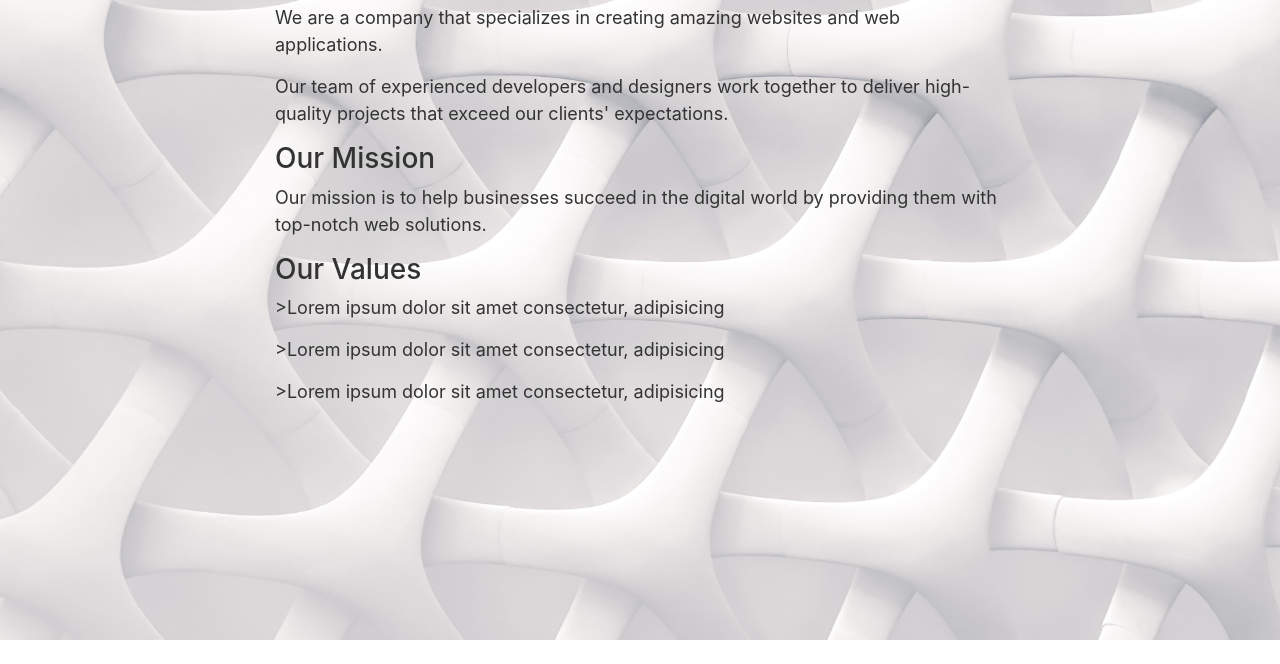
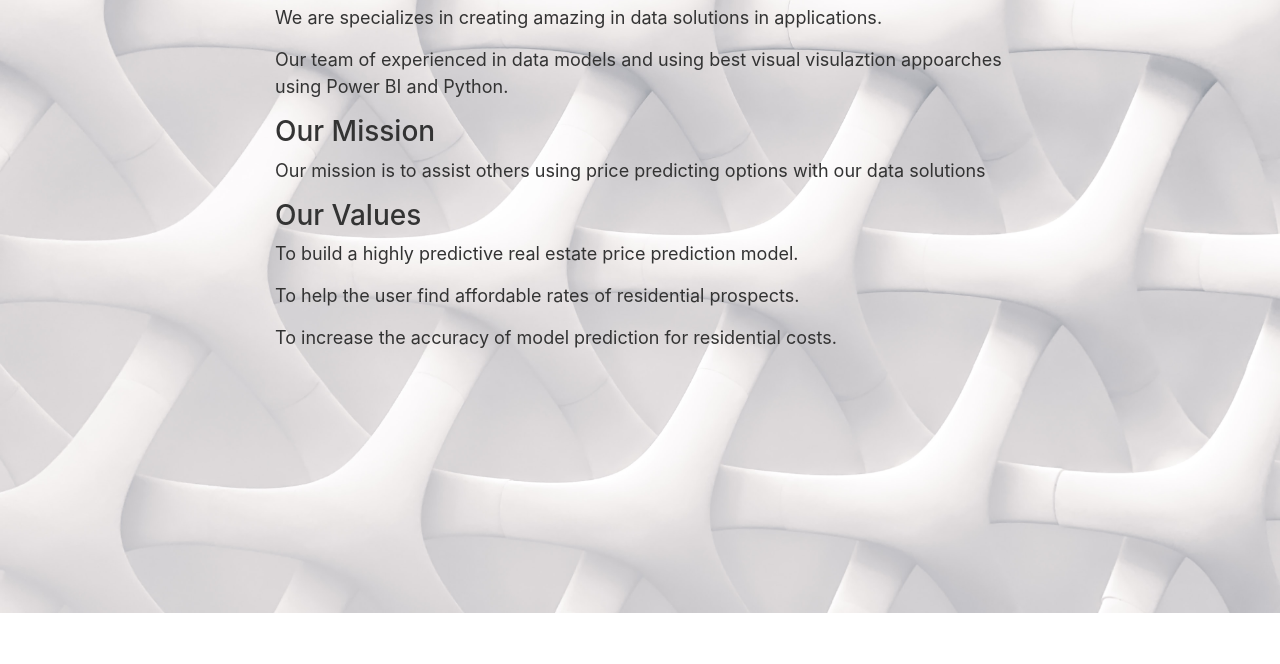
Before and after one commit to Sangram-More/House-Price-Pridection, a plain HTML site: page Front End 2.0/about us.html in a window 1280 px wide. Shown: the part 136-800 px from the top of the page. Drawn offline with nearby package versions, Linux system fonts and the light colour scheme.

Commit message:
Update about us.html

```diff
--- a/Front End 2.0/about us.html
+++ b/Front End 2.0/about us.html
@@ -27,17 +27,24 @@
     <main>
         <div class="container">
             <h1>About Us</h1>
-            <p>We are a company that specializes in creating amazing websites and web applications.</p>
-            <p>Our team of experienced developers and designers work together to deliver high-quality projects that
-                exceed our clients' expectations.</p>
+            <p>We are specializes in creating amazing in data solutions in applications.</p>
+            <p>Our team of experienced in data models and using best visual visulaztion appoarches using Power BI and
+                Python.</p>
             <h3>Our Mission</h3>
-            <p>Our mission is to help businesses succeed in the digital world by providing them with top-notch web
-                solutions.</p>
+            <p>Our mission is to assist others using price predicting options with our data solutions</p>
             <h3>Our Values</h3>
             <ul>
-                <p>>Lorem ipsum dolor sit amet consectetur, adipisicing</p>
-                <p>>Lorem ipsum dolor sit amet consectetur, adipisicing</p>
-                <p>>Lorem ipsum dolor sit amet consectetur, adipisicing</p>
+                <p>To build a highly
+                    predictive real estate
+                    price prediction
+                    model.</p>
+                <p>To help the user find
+                    affordable rates of
+                    residential prospects.</p>
+                <p>To increase the
+                    accuracy of model
+                    prediction for
+                    residential costs.</p>
             </ul>
         </div>
     </main>
```
